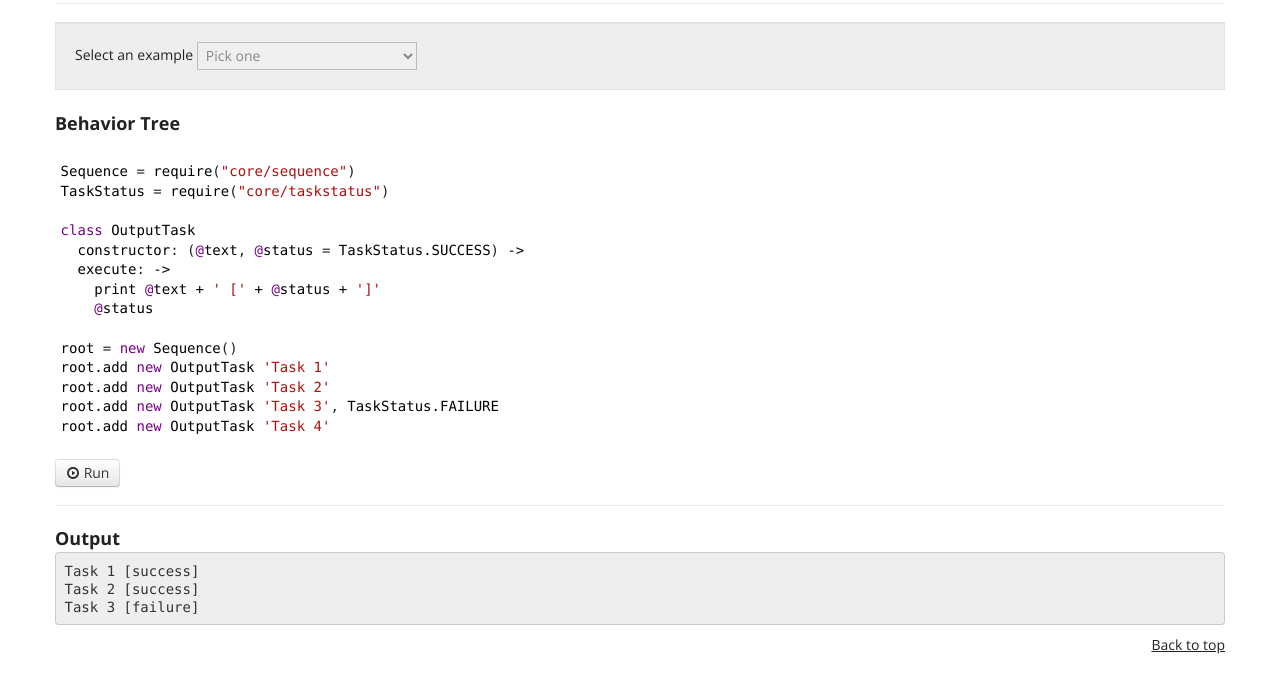
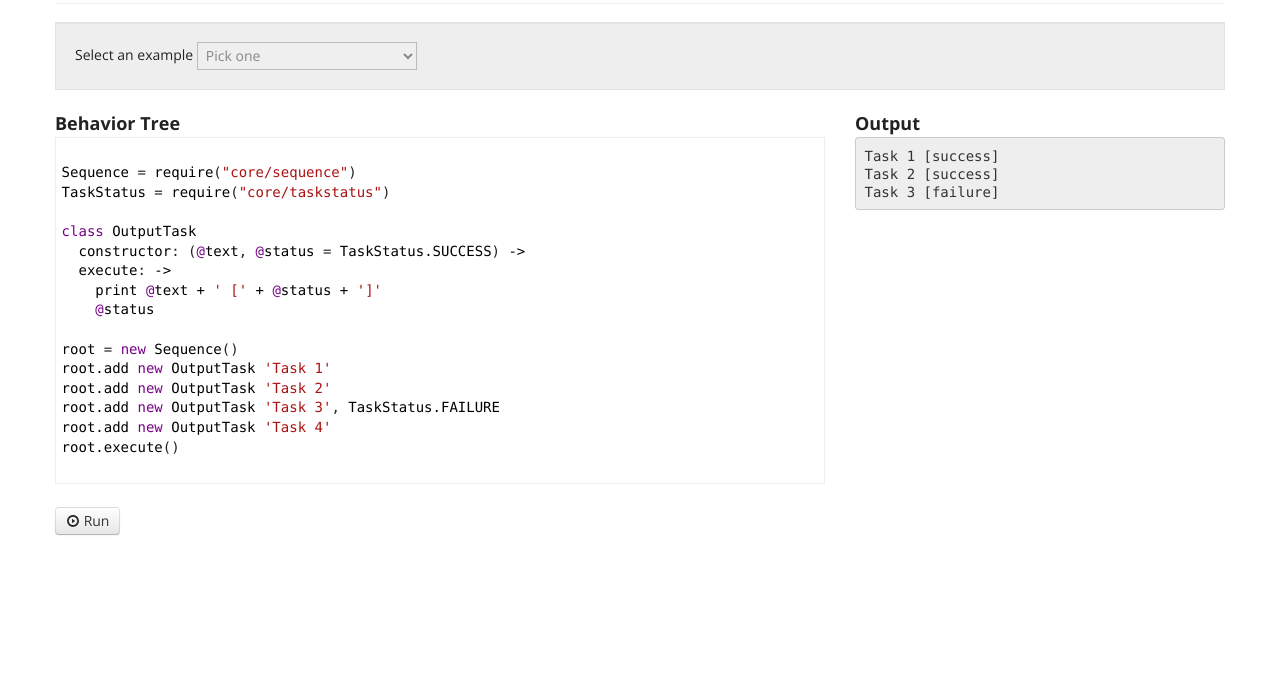
Before and after one commit to anissen/behave, a website: page examples/sandbox.htm in a window 1280 px wide. Shown: the part 92-784 px from the top of the page. Drawn offline with nearby package versions, Linux system fonts and the light colour scheme.

Commit message:
A little bit of layout on the sandbox

```diff
--- a/examples/lib/style.css
+++ b/examples/lib/style.css
@@ -11,9 +11,28 @@ h1 {
   line-height: 1.40em;
   font-family: Monaco, Menlo,"Andale Mono","lucida console","Courier New",monospace !important;
   font-size: 14px;
-	height: auto; overflow: visible;
+  border: 1px solid #eee;
 }
 
+.CodeMirror-scroll {
+  height: auto;
+  max-height: 600px;
+  overflow-y: scroll;
+  overflow-x: auto;
+}
+/*
+.cm-tab:after {
+  content: "-";
+  display: -moz-inline-block;
+  display: -webkit-inline-block;
+  display: inline-block;
+  width: 0px;
+  position: relative;
+  overflow: visible;
+  left: -1.4em;
+  color: #aaa;
+}
+*/
 .biggerText {
   font-size: 14px;
 }
--- a/examples/sandbox.htm
+++ b/examples/sandbox.htm
@@ -49,7 +49,7 @@
         </div>
 
         <div class="row">
-          <div class="span12">
+          <div class="span8">
             <h3>Behavior Tree</h3>
             <textarea id="code" class="code"></textarea>
             <br/>
@@ -59,21 +59,18 @@
             </div>
             <a id="runBtn" class="btn"><i class="icon-play-circle"></i> Run</a>
           </div>
-        </div>
-
-        <hr/>
-
-        <div class="row">
-          <div class="span12">
+          <div class="span4">
             <h3>Output</h3>
-            <pre id="output" class="pre-scrollable biggerText"></pre>
+            <pre id="output" class="pre-scrollable biggerText CodeMirror-scroll"></pre>
           </div>
         </div>
       </section>
 
+      <!--
       <footer class="footer">
         <p class="pull-right"><a href="#">Back to top</a></p>
       </footer>
+      -->
 
     </div><!-- /container -->
 
@@ -97,6 +94,9 @@
       editor = CodeMirror.fromTextArea $('#code')[0],
         theme: 'default'
         lineNumbers: false
+        tabSize: 2,
+        indentUnit: 2,
+        indentWithTabs: false
 
       editor.setValue $('#btCode').html()
 
```
Lines whose indentation alone changed are shown as unchanged.
